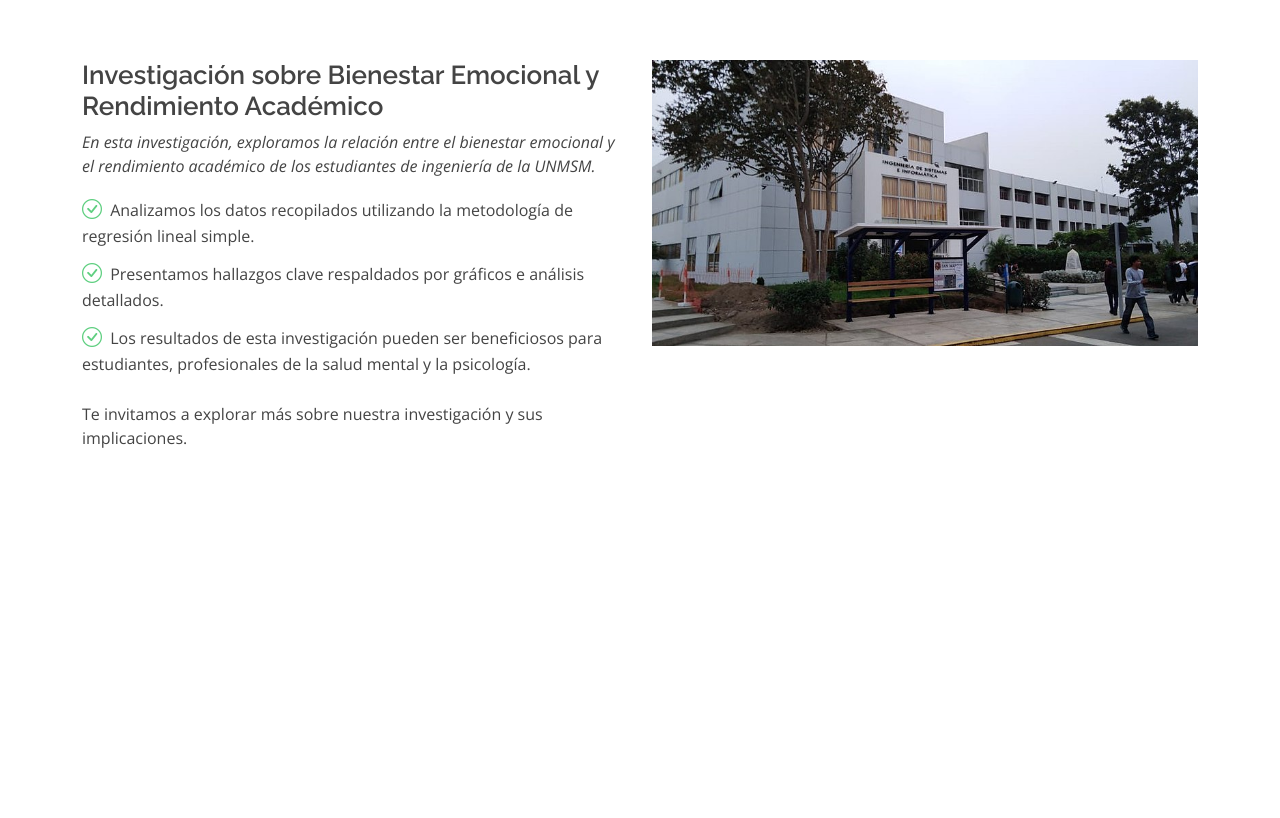
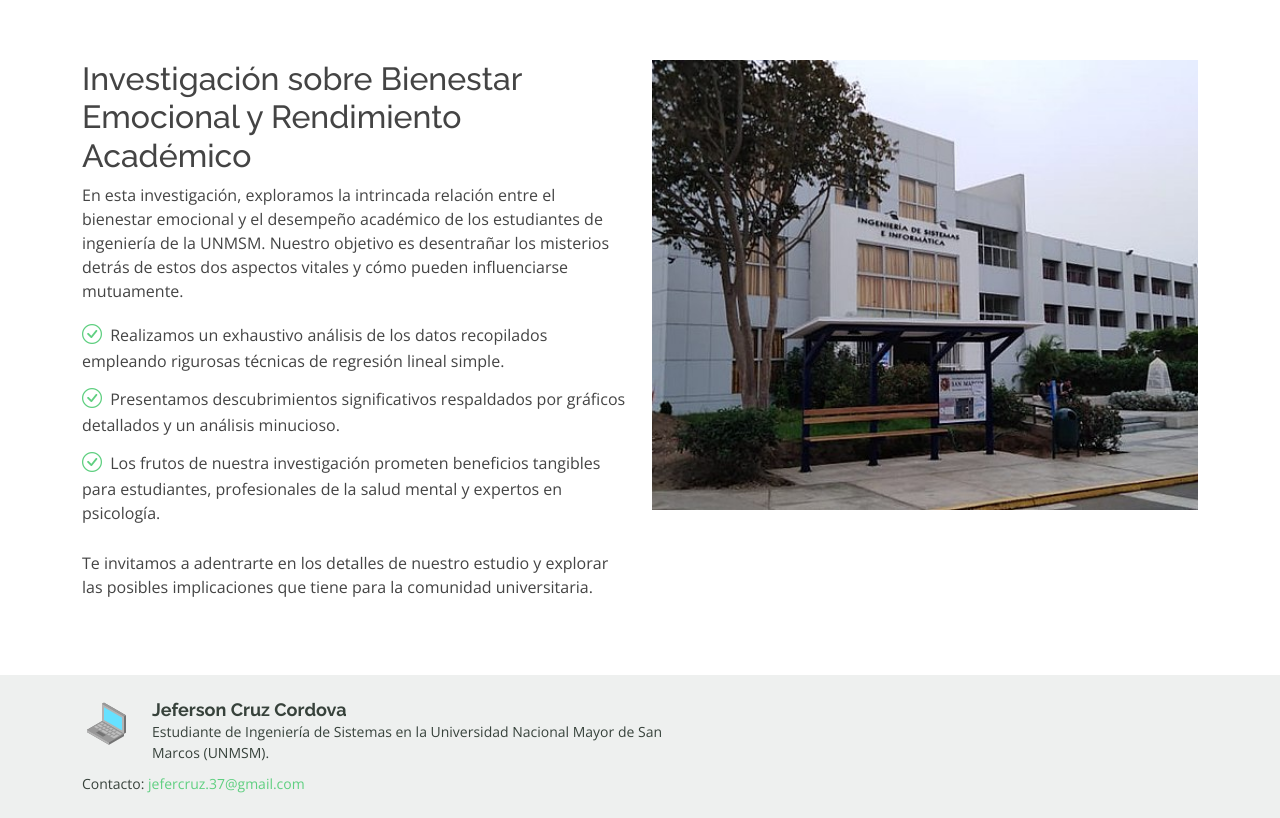
Before and after one commit to JefersonCruzCordova/plataformadigital, a plain HTML site: page index.html in a window 1280 px wide. Shown: the part 640-1458 px from the top of the page. Before the commit the page ends 1166 px from the top, so only its background shows below. Drawn offline with nearby package versions, Linux system fonts and the light colour scheme.

Commit message:
Cambios en todo

```diff
--- a/index.html
+++ b/index.html
@@ -45,8 +45,6 @@
           <li><a href="acerca.html">Acerca</a></li>
           <li><a href="metodologia.html">Metodologia</a></li>
           <li><a href="resultados.html">Resultados</a></li>
-          <li><a href="beneficios.html">Beneficios</a></li>
-          <li><a href="contacto.html">Contacto</a></li>
         </ul>
         <i class="bi bi-list mobile-nav-toggle"></i>
       </nav><!-- .navbar -->
@@ -68,29 +66,50 @@
     <!-- ======= About Section ======= -->
     <section id="about" class="about">
       <div class="container" data-aos="fade-up">
-
         <div class="row">
           <div class="col-lg-6 order-1 order-lg-2" data-aos="fade-left" data-aos-delay="100">
-            <img src="assets/img/about.jpg" class="img-fluid" alt="">
+            <div class="about-image-container">
+              <img src="assets/img/about.jpg" class="img-fluid square-image" alt="Imagen de la investigación">
+            </div>
           </div>
           <div class="col-lg-6 pt-4 pt-lg-0 order-2 order-lg-1 content">
-            <h3>Investigación sobre Bienestar Emocional y Rendimiento Académico</h3>
-            <p class="fst-italic">
-              En esta investigación, exploramos la relación entre el bienestar emocional y el rendimiento académico de los estudiantes de ingeniería de la UNMSM.
+            <h2 class="about-title">Investigación sobre Bienestar Emocional y Rendimiento Académico</h2>
+            <p class="about-description">
+              En esta investigación, exploramos la intrincada relación entre el bienestar emocional y el desempeño académico de los estudiantes de ingeniería de la UNMSM. Nuestro objetivo es desentrañar los misterios detrás de estos dos aspectos vitales y cómo pueden influenciarse mutuamente.
             </p>
-            <ul>
-              <li><i class="bi bi-check-circle"></i> Analizamos los datos recopilados utilizando la metodología de regresión lineal simple.</li>
-              <li><i class="bi bi-check-circle"></i> Presentamos hallazgos clave respaldados por gráficos e análisis detallados.</li>
-              <li><i class="bi bi-check-circle"></i> Los resultados de esta investigación pueden ser beneficiosos para estudiantes, profesionales de la salud mental y la psicología.</li>
+            <ul class="about-list">
+              <li><i class="bi bi-check-circle"></i> Realizamos un exhaustivo análisis de los datos recopilados empleando rigurosas técnicas de regresión lineal simple.</li>
+              <li><i class="bi bi-check-circle"></i> Presentamos descubrimientos significativos respaldados por gráficos detallados y un análisis minucioso.</li>
+              <li><i class="bi bi-check-circle"></i> Los frutos de nuestra investigación prometen beneficios tangibles para estudiantes, profesionales de la salud mental y expertos en psicología.</li>
             </ul>
-            <p>
-              Te invitamos a explorar más sobre nuestra investigación y sus implicaciones.
+            <p class="about-more">
+              Te invitamos a adentrarte en los detalles de nuestro estudio y explorar las posibles implicaciones que tiene para la comunidad universitaria.
             </p>
           </div>
         </div>
-
       </div>
     </section><!-- End About Section -->
+
+    <!-- ======= Footer ======= -->
+    <footer id="footer">
+      <div class="container d-md-flex py-4">
+        <div class="me-md-auto text-center text-md-start">
+          <div class="footer-content">
+            <div class="logo" style="float: left; margin-right: 20px;">
+              <img src="assets/img/portatil.png" alt="Logo de tu sitio web">
+            </div>
+            <div class="student-info">
+              <h3 style="font-weight: bold; font-size: 18px; margin: 0;">Jeferson Cruz Cordova</h3>
+              Estudiante de <span>Ingeniería de Sistemas</span> en la <span> Universidad Nacional Mayor de San Marcos (UNMSM)</span>.
+            </div>
+            <div class="contact-info" style="clear: left; margin-top: 10px;">
+              Contacto: <a href="mailto:jefercruz.37@gmail.com">jefercruz.37@gmail.com</a>
+            </div>
+          </div>
+        </div>
+      </div>
+    </footer>
+    <!-- Fin del pie de página -->
 
   <div id="preloader"></div>
   <a href="#" class="back-to-top d-flex align-items-center justify-content-center"><i class="bi bi-arrow-up-short"></i></a>
```
